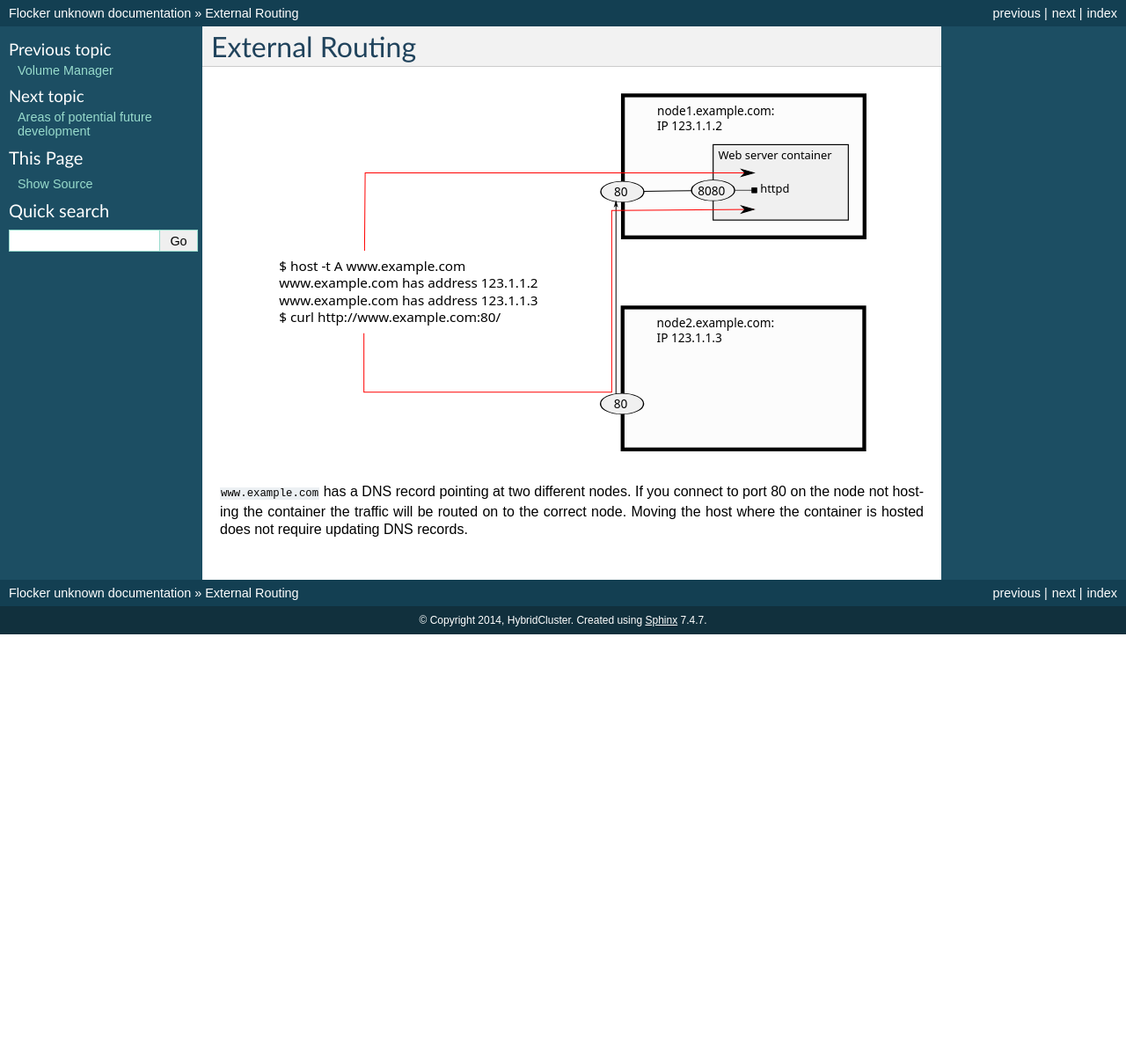
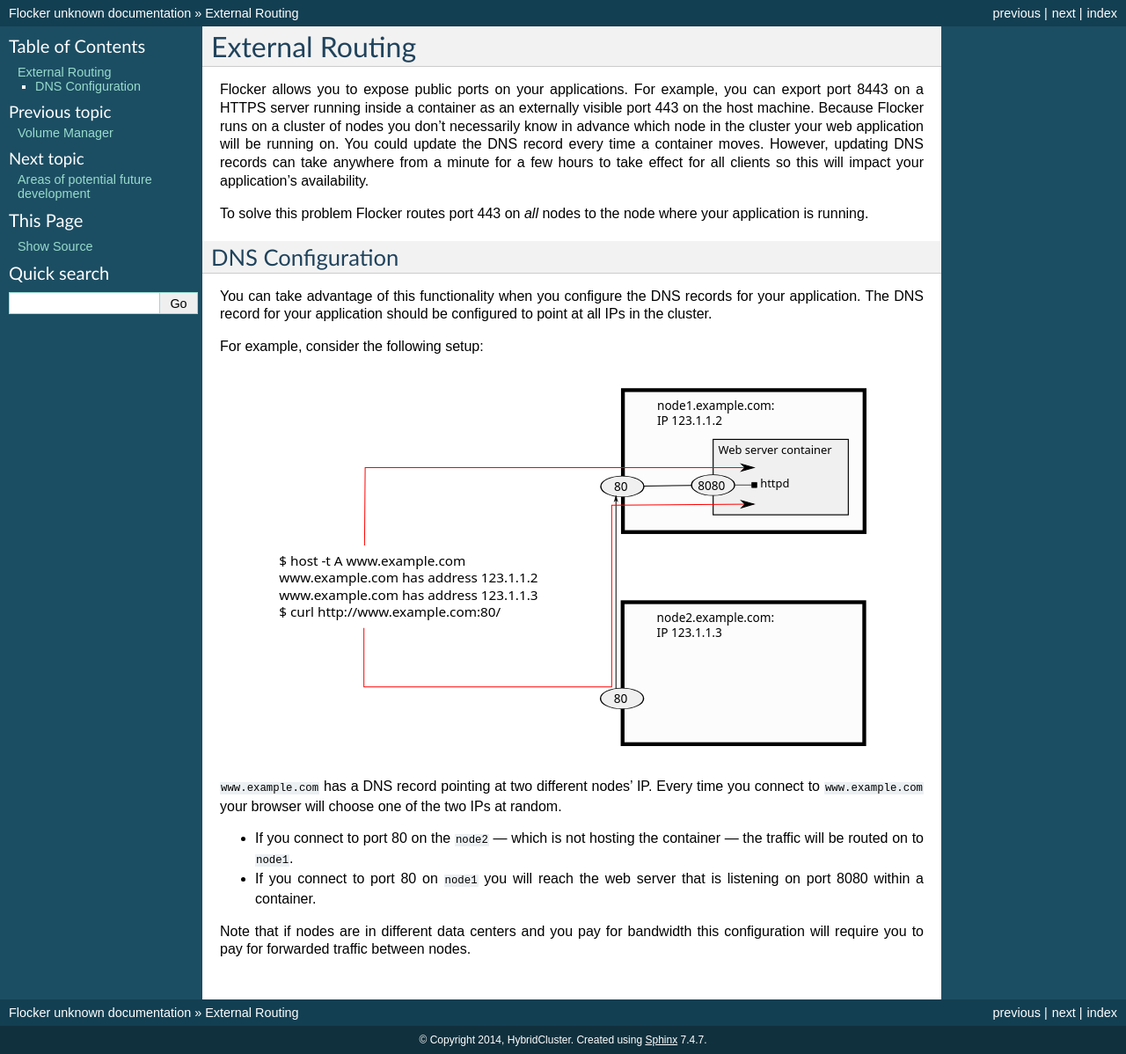
Before and after one commit to ClusterHQ/flocker, a Sphinx documentation site: the page built from docs/routing/index.rst, in a window 1280 px wide. Shown: the whole page at 88% size. Built offline with Sphinx 7.4.7, drawn with Linux system fonts in a browser that asks for light colours; before the commit the page ends 900 px from its top, so only the background shows below that.

Commit message:
Some prose documentation.

```diff
--- a/docs/routing/index.rst
+++ b/docs/routing/index.rst
@@ -1,10 +1,32 @@
+================
 External Routing
 ================
+
+Flocker allows you to expose public ports on your applications.
+For example, you can export port 8443 on a HTTPS server running inside a container as an externally visible port 443 on the host machine.
+Because Flocker runs on a cluster of nodes you don't necessarily know in advance which node in the cluster your web application will be running on.
+You could update the DNS record every time a container moves.
+However, updating DNS records can take anywhere from a minute for a few hours to take effect for all clients so this will impact your application's availability.
+
+To solve this problem Flocker routes port 443 on *all* nodes to the node where your application is running.
+
+
+DNS Configuration
+=================
+
+You can take advantage of this functionality when you configure the DNS records for your application.
+The DNS record for your application should be configured to point at all IPs in the cluster.
+
+For example, consider the following setup:
 
 .. image:: routing.svg
    :align: center
    :alt: Example of external port routing
 
-``www.example.com`` has a DNS record pointing at two different nodes.
-If you connect to port 80 on the node not hosting the container the traffic will be routed on to the correct node.
-Moving the host where the container is hosted does not require updating DNS records.
+``www.example.com`` has a DNS record pointing at two different nodes' IP.
+Every time you connect to ``www.example.com`` your browser will choose one of the two IPs at random.
+
+* If you connect to port 80 on the ``node2`` — which is not hosting the container — the traffic will be routed on to ``node1``.
+* If you connect to port 80 on ``node1`` you will reach the web server that is listening on port 8080 within a container.
+
+Note that if nodes are in different data centers and you pay for bandwidth this configuration will require you to pay for forwarded traffic between nodes.
```
